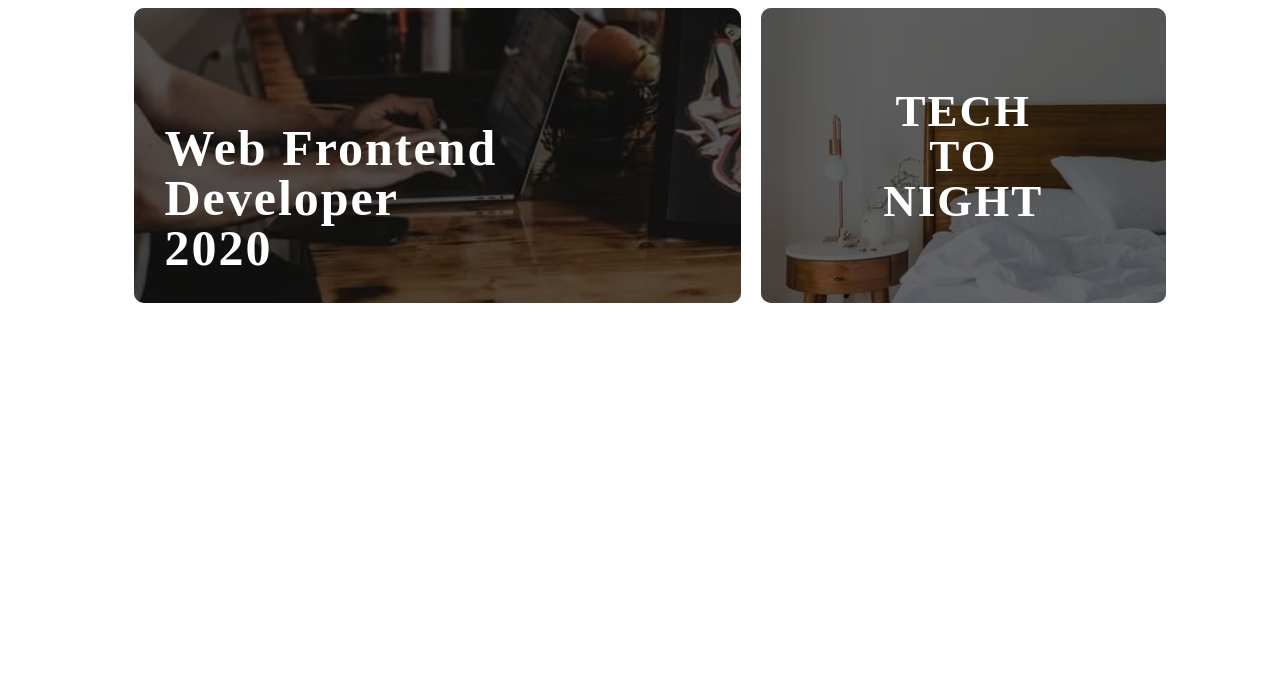
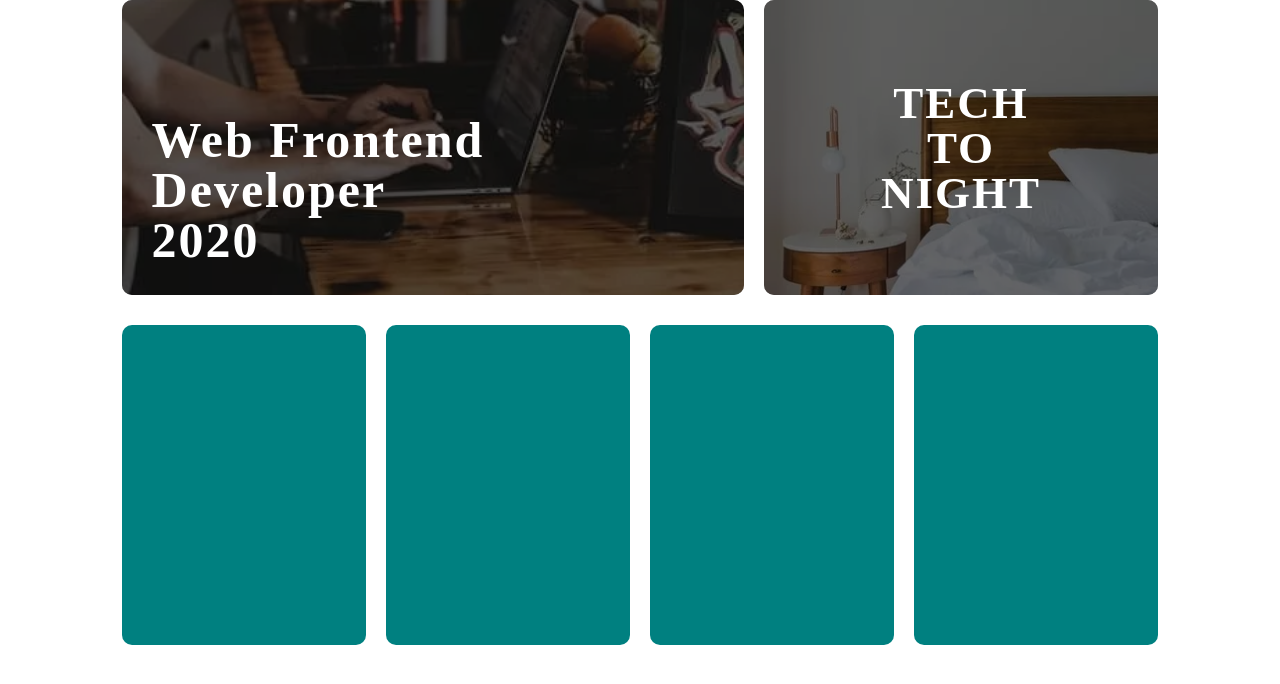
Before and after one commit to thanawatgulati/thanawat-blog, a Next.js app: page / in a window 1280 px wide. Shown: the top 684 px of the page. Built offline with nearby package versions, Linux system fonts and the light colour scheme.

Commit message:
🥶 Css GridCard

```diff
--- a/pages/_app.tsx
+++ b/pages/_app.tsx
@@ -8,7 +8,7 @@ export default function ({ Component, pageProps }: AppProps) {
       <Head>
         <title>Blog - Thanawat Gulati</title>
       </Head>
-      <div style={{ width: "80%", margin: "auto" }}>
+      <div>
         <Component {...pageProps} />
       </div>
     </div>
--- a/pages/index.tsx
+++ b/pages/index.tsx
@@ -2,6 +2,7 @@ import React, { ReactElement } from "react";
 import BannerLeft from "../components/BannerLeft";
 import BannerRight from "../components/BannerRight";
 import styles from "../styles/index.module.css";
+import Card from "../components/Card";
 
 interface Props {}
 
@@ -12,6 +13,12 @@ export default function index({}: Props): ReactElement {
         <BannerLeft />
         <BannerRight />
       </div>
+      <div className={styles.containerCard}>
+        <Card />
+        <Card />
+        <Card />
+        <Card />
+      </div>
     </div>
   );
 }
--- a/styles/card.module.css
+++ b/styles/card.module.css
@@ -1,2 +1,5 @@
 .card {
+  height: 320px;
+  background-color: #008080;
+  border-radius: 10px;
 }
--- a/styles/index.module.css
+++ b/styles/index.module.css
@@ -1,6 +1,14 @@
 .containerBanner {
   display: grid;
-  grid-template-columns: 60% 40%;
+  grid-template-columns: 60% auto;
+  grid-gap: 20px;
+}
+
+.containerCard {
+  margin: auto;
+  padding-top: 30px;
+  display: grid;
+  grid-template-columns: auto auto auto auto;
   grid-gap: 20px;
 }
 
@@ -8,4 +16,7 @@
   .containerBanner {
     grid-template-columns: 100%;
   }
+  .containerCard {
+    grid-template-columns: 100%;
+  }
 }
--- a/styles/main.css
+++ b/styles/main.css
@@ -1,3 +1,8 @@
+html,
+body {
+  width: 90%;
+  margin: auto;
+}
 @font-face {
   font-family: Kanit;
   src: local("../assets/fonts/Kanit-Bold.ttf");
```
